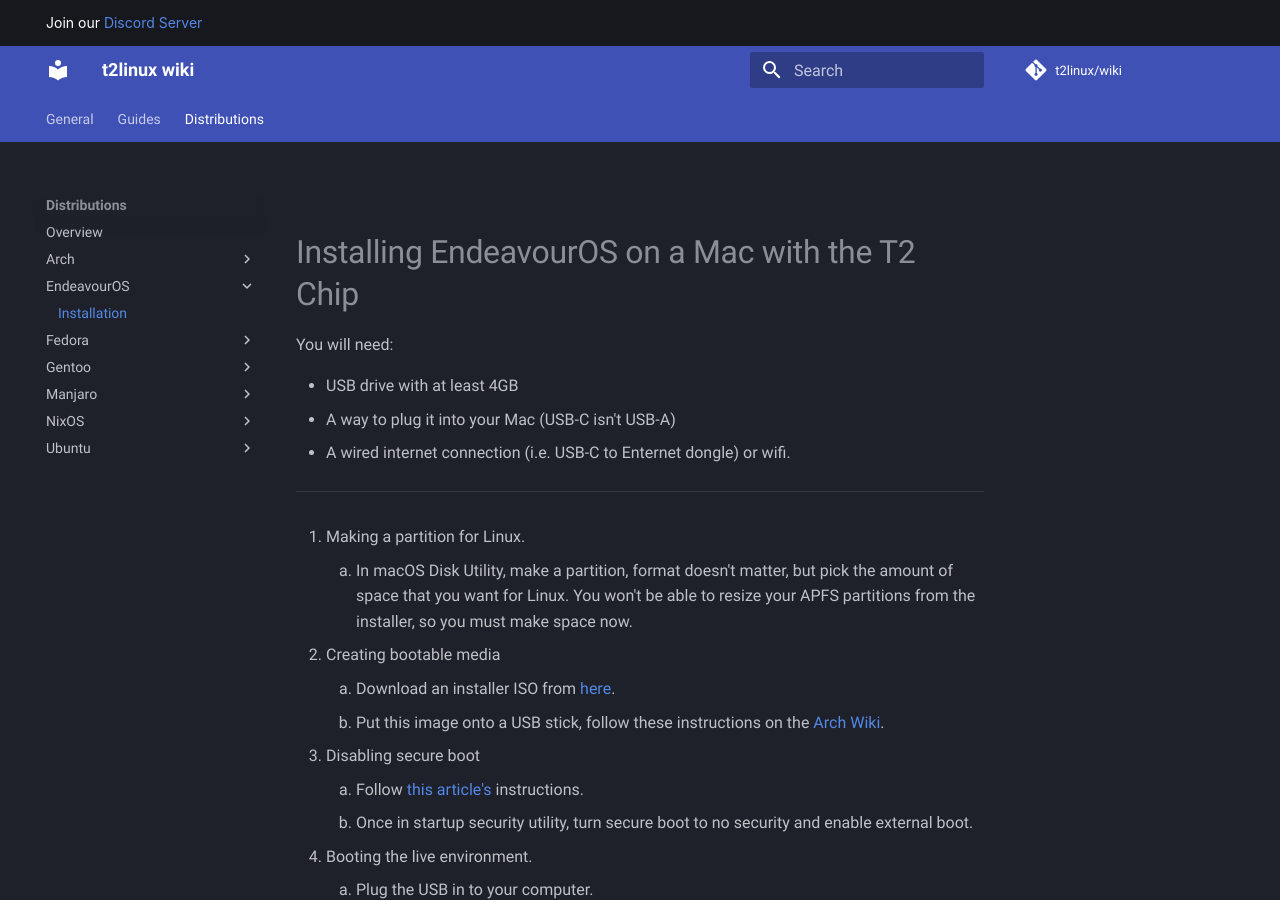
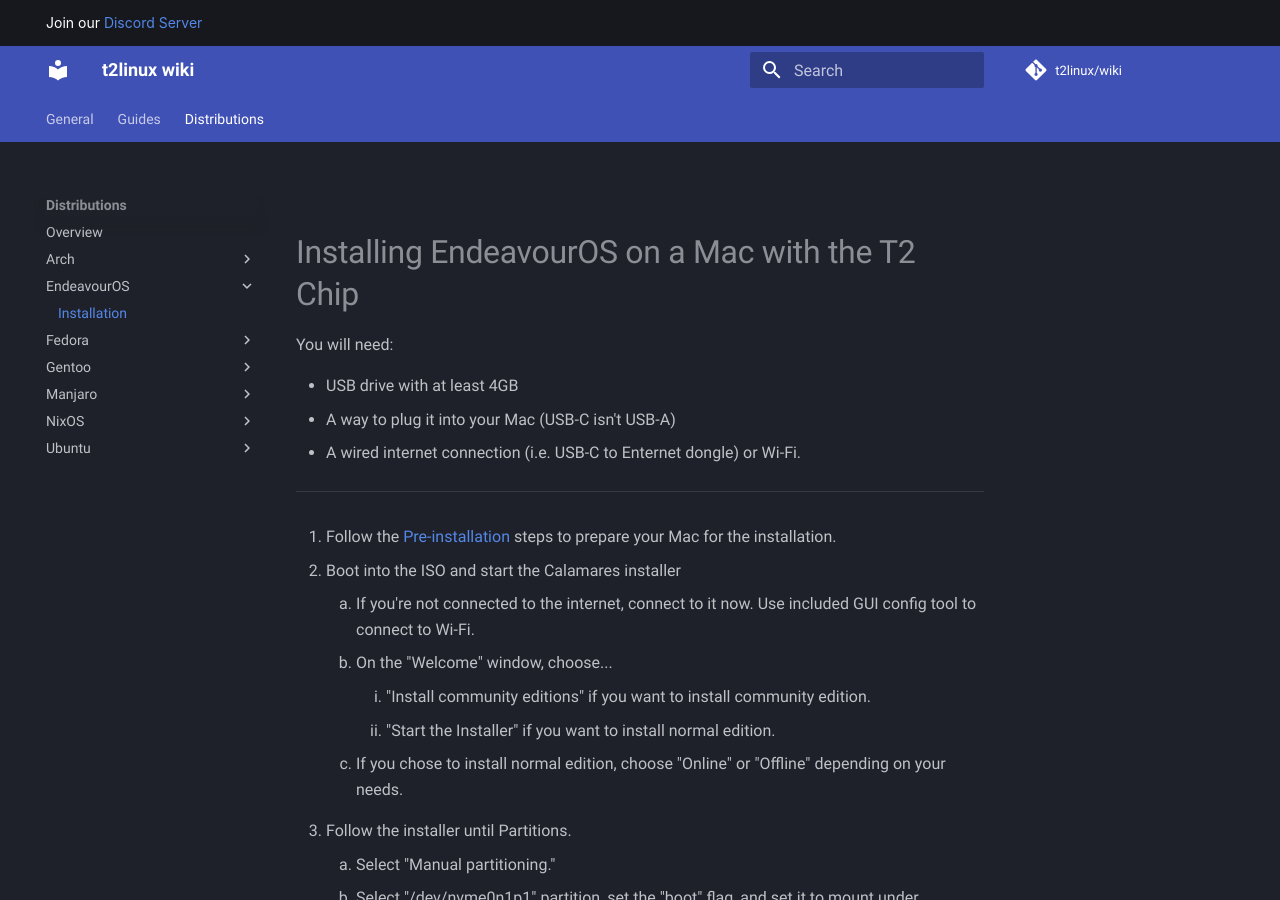
Before and after one commit to t2linux/wiki, an MkDocs documentation site: the page built from docs/distributions/endeavouros/installation.md, in a window 1280 px wide and 900 px high. Built offline with MkDocs 1.6.1 and Material for MkDocs 9.7.7, drawn with Linux system fonts in a browser that asks for light colours; comment, search, counter and statistics services are not loaded; some of the changed text lies outside the part shown.

Commit message:
EOS: Use preinstall guide

```diff
--- a/docs/distributions/endeavouros/installation.md
+++ b/docs/distributions/endeavouros/installation.md
@@ -4,31 +4,13 @@ You will need:
 
 - USB drive with at least 4GB
 - A way to plug it into your Mac (USB-C isn't USB-A)
-- A wired internet connection (i.e. USB-C to Enternet dongle) or wifi.
+- A wired internet connection (i.e. USB-C to Enternet dongle) or Wi-Fi.
 
 ---
 
-1. Making a partition for Linux.
+1. Follow the [Pre-installation](https://wiki.t2linux.org/guides/preinstall) steps to prepare your Mac for the installation.
 
-    1. In macOS Disk Utility, make a partition, format doesn't matter, but pick the amount of space that you want for Linux. You won't be able to resize your APFS partitions from the installer, so you must make space now.
-
-2. Creating bootable media
-
-    1. Download an installer ISO from [here](https://github.com/t2linux/EndeavourOS-ISO-t2/releases).
-    2. Put this image onto a USB stick, follow these instructions on the [Arch Wiki](https://wiki.archlinux.org/index.php/USB_flash_installation_medium#In_macOS).
-
-3. Disabling secure boot
-
-    1. Follow [this article's](https://support.apple.com/en-us/HT208198) instructions.
-    2. Once in startup security utility, turn secure boot to no security and enable external boot.
-
-4. Booting the live environment.
-
-    1. Plug the USB in to your computer.
-    2. Boot while holding the option key, this will put you in macOS Startup Manager.
-    3. Select the orange EFI option with arrow keys and press return/enter on it.
-
-5. Starting Calamares installer
+2. Boot into the ISO and start the Calamares installer
 
     1. If you're not connected to the internet, connect to it now. Use included GUI config tool to connect to Wi-Fi.
     2. On the "Welcome" window, choose...
```
Also changed, not shown: other parts of docs/distributions/endeavouros/installation.md (+4 -4 lines).
